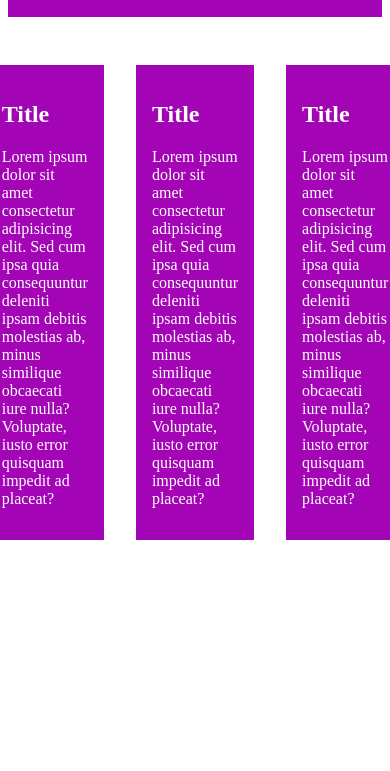
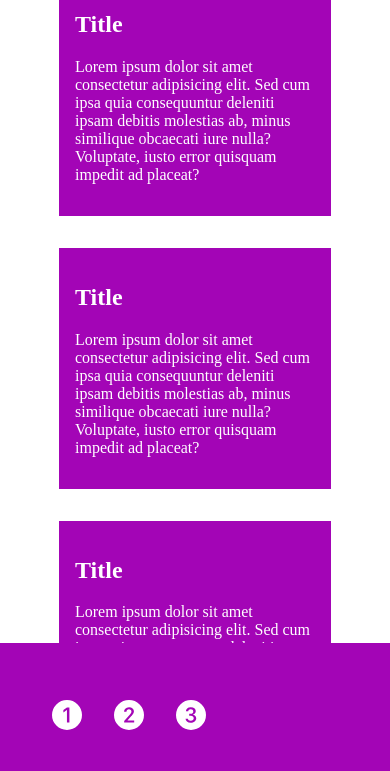
Before and after one commit to FlorianAutricque/wild_ex, a plain HTML site: page project_4/index.html in a window 390 px wide. Shown: the part 73-844 px from the top of the page. Drawn offline with nearby package versions, Linux system fonts and the light colour scheme.

Commit message:
p4 css respo

```diff
--- a/project_4/index.html
+++ b/project_4/index.html
@@ -5,15 +5,62 @@
     <meta name="viewport" content="width=device-width, initial-scale=1.0" />
     <title>Exercise | Flexbox</title>
     <link rel="stylesheet" href="styles.css" />
+    <link
+      rel="stylesheet"
+      href="https://cdn.jsdelivr.net/npm/bootstrap-icons@1.11.3/font/bootstrap-icons.min.css"
+    />
   </head>
 
   <body>
     <nav>
       <div class="logo">Logo</div>
       <ul>
-        <li><a href="#">Articles</a></li>
-        <li><a href="#">About</a></li>
-        <li><a href="#">Contact</a></li>
+        <li class="link_articles">
+          <a href="#">Articles</a
+          ><svg
+            xmlns="http://www.w3.org/2000/svg"
+            width="30"
+            height="30"
+            fill="currentColor"
+            class="icon-1 bi bi-1-circle-fill"
+            viewBox="0 0 16 16"
+          >
+            <path
+              d="M16 8A8 8 0 1 1 0 8a8 8 0 0 1 16 0M9.283 4.002H7.971L6.072 5.385v1.271l1.834-1.318h.065V12h1.312z"
+            />
+          </svg>
+        </li>
+
+        <li>
+          <a href="#">About</a
+          ><svg
+            xmlns="http://www.w3.org/2000/svg"
+            width="30"
+            height="30"
+            fill="currentColor"
+            class="bi bi-2-circle-fill"
+            viewBox="0 0 16 16"
+          >
+            <path
+              d="M16 8A8 8 0 1 1 0 8a8 8 0 0 1 16 0M6.646 6.24c0-.691.493-1.306 1.336-1.306.756 0 1.313.492 1.313 1.236 0 .697-.469 1.23-.902 1.705l-2.971 3.293V12h5.344v-1.107H7.268v-.077l1.974-2.22.096-.107c.688-.763 1.287-1.428 1.287-2.43 0-1.266-1.031-2.215-2.613-2.215-1.758 0-2.637 1.19-2.637 2.402v.065h1.271v-.07Z"
+            />
+          </svg>
+        </li>
+        <li>
+          <a href="#">Contact</a
+          ><svg
+            xmlns="http://www.w3.org/2000/svg"
+            width="30"
+            height="30"
+            fill="currentColor"
+            class="bi bi-3-circle-fill"
+            viewBox="0 0 16 16"
+          >
+            <path
+              d="M16 8A8 8 0 1 1 0 8a8 8 0 0 1 16 0m-8.082.414c.92 0 1.535.54 1.541 1.318.012.791-.615 1.36-1.588 1.354-.861-.006-1.482-.469-1.54-1.066H5.104c.047 1.177 1.05 2.144 2.754 2.144 1.653 0 2.954-.937 2.93-2.396-.023-1.278-1.031-1.846-1.734-1.916v-.07c.597-.1 1.505-.739 1.482-1.876-.03-1.177-1.043-2.074-2.637-2.062-1.675.006-2.59.984-2.625 2.12h1.248c.036-.556.557-1.054 1.348-1.054.785 0 1.348.486 1.348 1.195.006.715-.563 1.237-1.342 1.237h-.838v1.072h.879Z"
+            />
+          </svg>
+        </li>
       </ul>
     </nav>
 
--- a/project_4/styles.css
+++ b/project_4/styles.css
@@ -26,7 +26,9 @@ ul a {
 .container_cards {
   margin-top: 3rem;
   display: flex;
+  flex-wrap: wrap;
   justify-content: center;
+
   gap: 2rem;
 }
 
@@ -37,3 +39,63 @@ ul a {
   width: 15rem;
   padding: 1rem;
 }
+
+li {
+  display: flex;
+  align-items: center;
+  flex-direction: row-reverse;
+}
+.bi {
+  display: none;
+  color: white;
+}
+
+@media screen and (max-width: 1024px) {
+  nav {
+    position: fixed;
+    right: 0;
+    top: 0;
+    height: 100vh;
+
+    flex-direction: column;
+    align-items: center;
+    justify-content: center;
+    padding-top: 2rem;
+    gap: 3rem;
+  }
+
+  .bi {
+    display: block;
+  }
+
+  nav .logo {
+    display: none;
+  }
+
+  nav ul {
+    flex-direction: column;
+    width: 100%;
+  }
+
+  nav ul li a {
+    display: block;
+    padding: 1rem;
+  }
+}
+
+@media screen and (max-width: 500px) {
+  nav {
+    position: fixed;
+    inset: auto 0 0 0;
+    height: 5rem;
+  }
+
+  nav ul {
+    flex-direction: row;
+    width: 100%;
+  }
+
+  nav ul li a {
+    display: none;
+  }
+}
```
